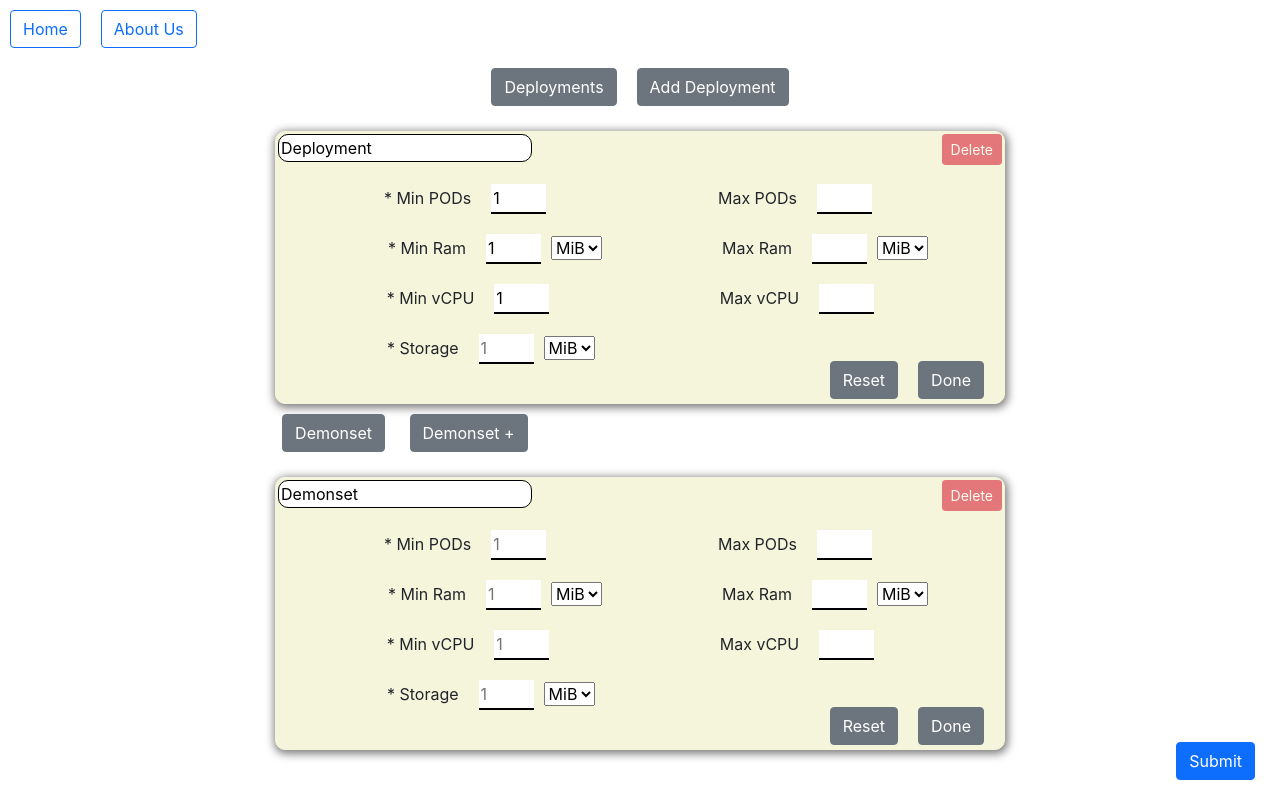
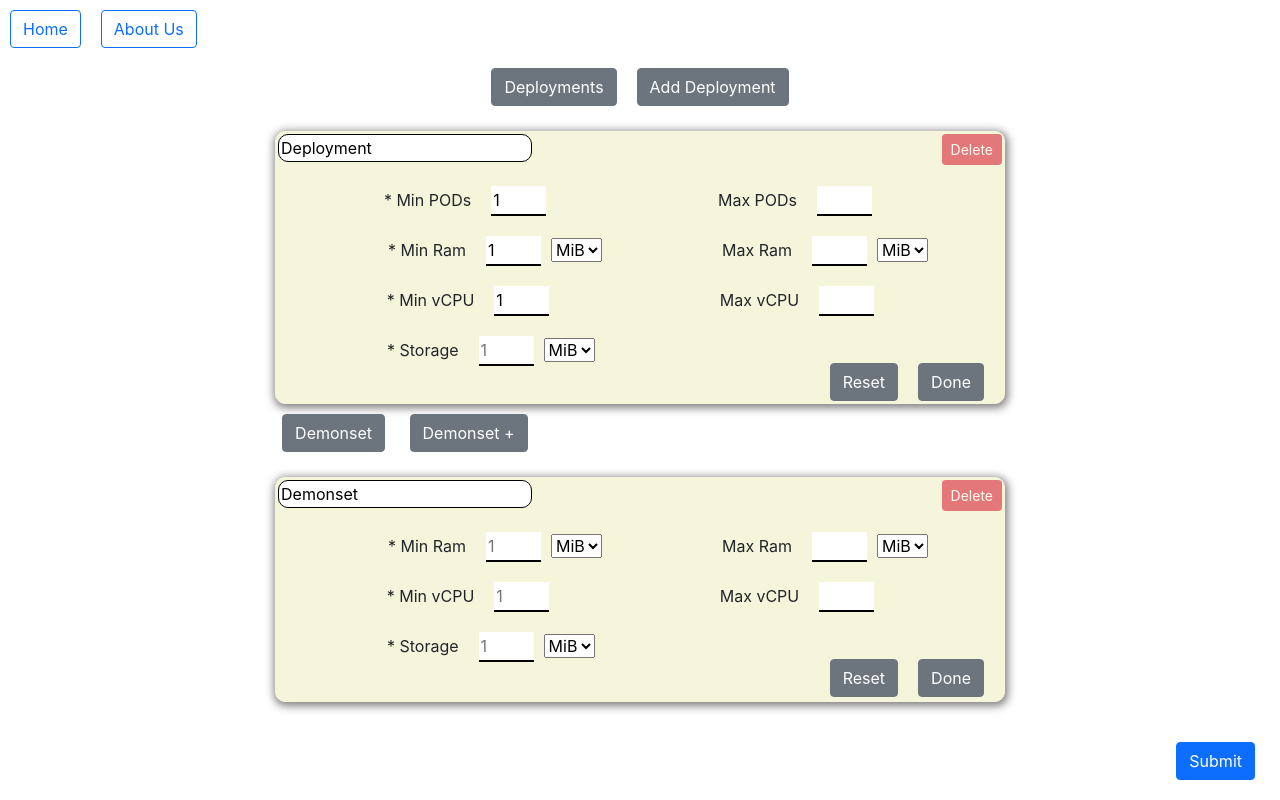
Before and after one commit to CognitQ/ccc-AllPages, a React (Create React App) app: page / in a window 1280 px wide. Built offline with nearby package versions, Linux system fonts and the light colour scheme.

Commit message:
Frontend Completed

```diff
--- a/src/components/InputForm.css
+++ b/src/components/InputForm.css
@@ -14,7 +14,15 @@
         height: 273px;
         width: 730px;
         border: 0.1px solid beige;
-
+        box-shadow: 1px 2px 8px 2px rgb(0,0,0,0.5);
+        border-radius: 10px;
+        background-color: beige;
+        margin-top:15px;
+    }
+    .box1 {
+        height: 225px;
+        width: 730px;
+        border: 0.1px solid beige;
         box-shadow: 1px 2px 8px 2px rgb(0,0,0,0.5);
         border-radius: 10px;
         background-color: beige;
@@ -42,7 +50,7 @@
 
 
     .pod {
-        margin-top: 52px;
+        margin-top: 54px;
         height: 40px;
         width: 650px;
         /* border:1px solid blue; */
@@ -116,6 +124,11 @@
         margin-top:10px;
         float:left;
     }
+    .ramds{
+        margin-top: 54px;
+        height: 40px;
+        width: 650px;
+    }
 
     .subbtn {
         float: right;
@@ -128,6 +141,7 @@
         position: fixed;
         bottom: 10px;
         right: 15px;
+
     }
 
 
--- a/src/components/InputForm.js
+++ b/src/components/InputForm.js
@@ -620,7 +620,7 @@ export const InputForm = (props) => {
                       </button>
                     </div>
                   </div> */}
-                    <div className="box">
+                    <div className="box1">
                     {/* <div className="detailform"> */}
                     <input type="text" id="deploytxt" placeholder='  Deployment1'
                       name="deployment"
@@ -639,40 +639,8 @@ export const InputForm = (props) => {
                            }
                         >Delete</button>
 
-                    <div className="pod">
-                      <div className="lpod">
 
-
-                        <label>* Min PODs </label>
-                        <input
-                          type="number"
-                          className="text"
-                          placeholder="1"
-                          name="minPods"
-                          value={demonsetInputField.minPods}
-                          onChange={(event) =>
-                            handleChangeInput(demonsetInputField.id, event)
-                          }
-                          min="1"
-                          required
-                        />
-                      </div>
-                      {/* </div> */}
-
-                      <div className="rpod">
-                        <label htmlFor="name">Max PODs</label>
-                        <input type="number" className="text"
-                          name="maxPods"
-                          value={demonsetInputField.maxPods}
-                          onChange={(event) =>
-                            handleChangeInput(demonsetInputField.id, event)
-                          }
-                          min="2"
-                        />
-                      </div>
-                    </div>
-
-                    <div className="ram">
+                    <div className="ramds">
                       <div className="lram">
                         <label htmlFor="name">* Min Ram</label>
                         <input type="number" className="text" placeholder="1"
```
